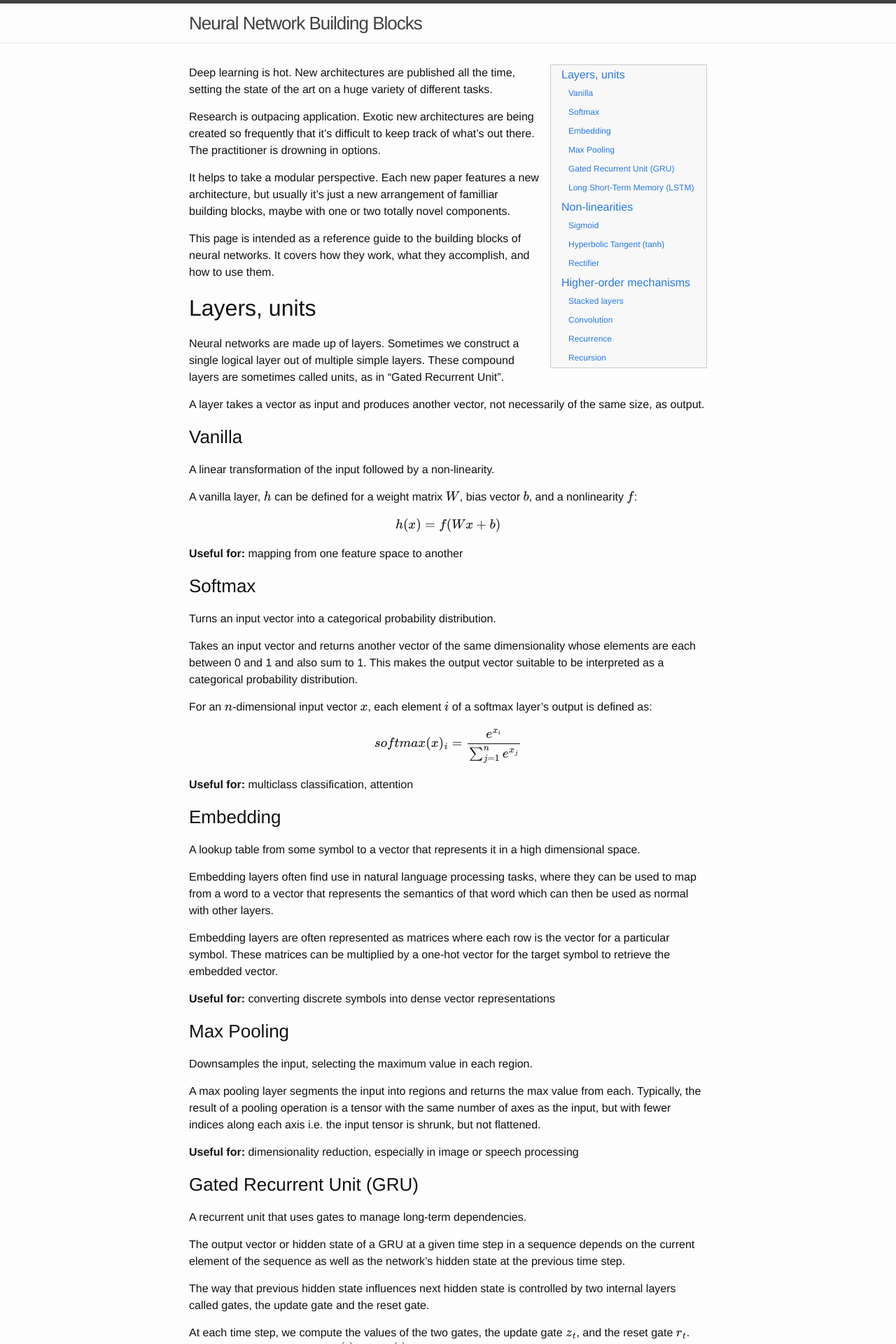
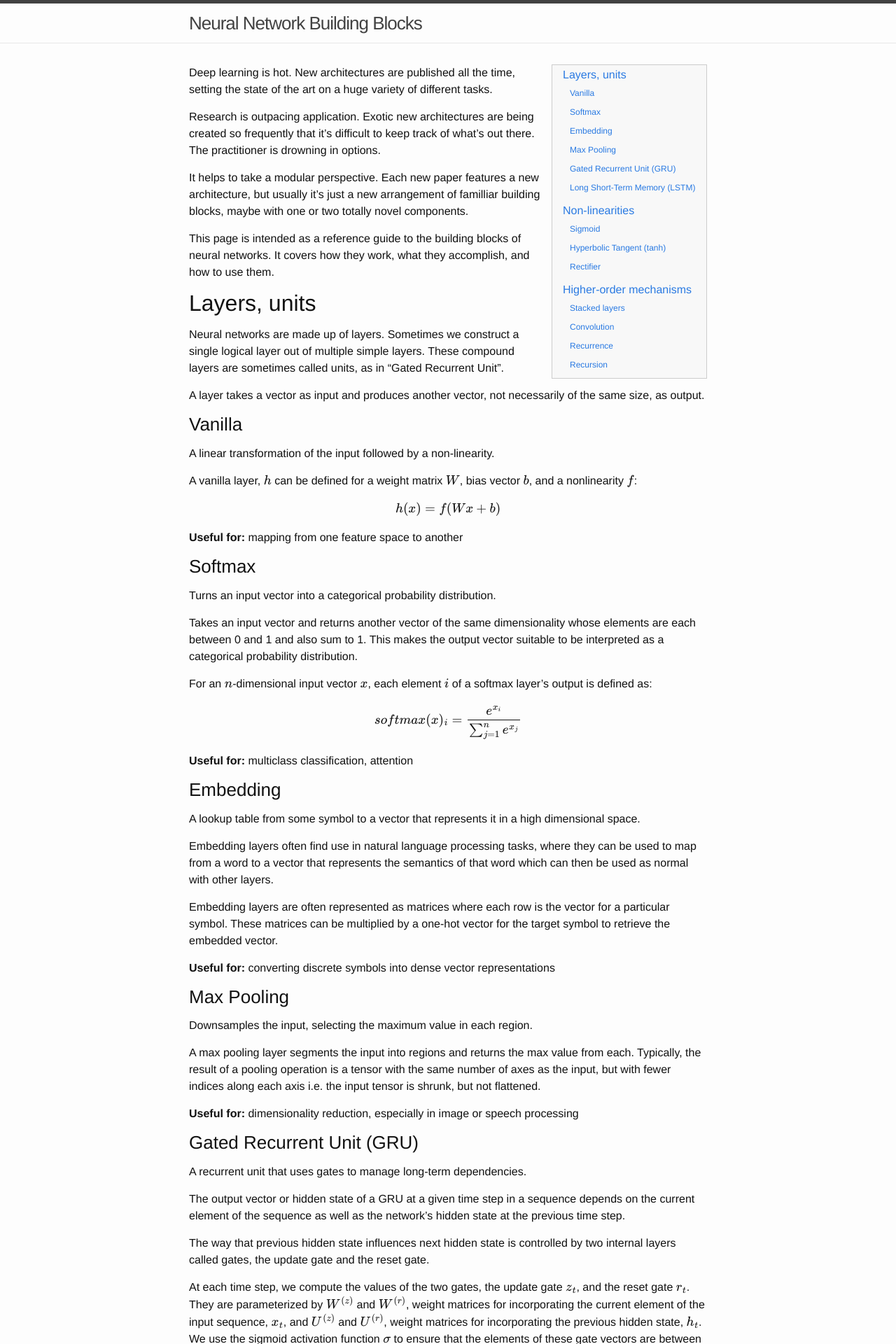
Before and after one commit to GradySimon/neural-network-building-blocks, a Jekyll site: the page built from index.md, in a window 1280 px wide. Shown: the top 1920 px of the page at 70% size. Built offline with Jekyll 4.4.1, drawn with Linux system fonts in a browser that asks for light colours; nearby versions of some CDN libraries; formulas are drawn with MathJax 3.

Commit message:
Added Bootstrap, tweaked css to compensate

```diff
--- a/_includes/head.html
+++ b/_includes/head.html
@@ -5,6 +5,11 @@
 
   <title>{% if page.title %}{{ page.title }}{% else %}{{ site.title }}{% endif %}</title>
   <meta name="description" content="{% if page.excerpt %}{{ page.excerpt | strip_html | strip_newlines | truncate: 160 }}{% else %}{{ site.description }}{% endif %}">
+
+  <!-- Bootstrap -->
+  <link rel="stylesheet" href="https://maxcdn.bootstrapcdn.com/bootstrap/3.3.6/css/bootstrap.min.css" integrity="sha384-1q8mTJOASx8j1Au+a5WDVnPi2lkFfwwEAa8hDDdjZlpLegxhjVME1fgjWPGmkzs7" crossorigin="anonymous">
+  <link rel="stylesheet" href="https://maxcdn.bootstrapcdn.com/bootstrap/3.3.6/css/bootstrap-theme.min.css" integrity="sha384-fLW2N01lMqjakBkx3l/M9EahuwpSfeNvV63J5ezn3uZzapT0u7EYsXMjQV+0En5r" crossorigin="anonymous">
+  <script src="https://maxcdn.bootstrapcdn.com/bootstrap/3.3.6/js/bootstrap.min.js" integrity="sha384-0mSbJDEHialfmuBBQP6A4Qrprq5OVfW37PRR3j5ELqxss1yVqOtnepnHVP9aJ7xS" crossorigin="anonymous"></script>
 
   <link rel="stylesheet" href="{{ "/css/main.css" | prepend: site.baseurl }}">
   <link type="text/css" rel="stylesheet" href="{{ "/css/jquery.tocify.css" | prepend: site.baseurl }}" />
@@ -14,6 +19,7 @@
 
   <script src="https://ajax.googleapis.com/ajax/libs/jquery/1.11.3/jquery.min.js"></script>
   <script src="https://ajax.googleapis.com/ajax/libs/jqueryui/1.11.4/jquery-ui.min.js"></script>
+
 
   <script type="text/javascript" async src="//cdn.mathjax.org/mathjax/latest/MathJax.js?config=TeX-MML-AM_CHTML"></script>
 
--- a/css/jquery.tocify.css
+++ b/css/jquery.tocify.css
@@ -2,6 +2,16 @@
  * jquery.tocify.css 1.9.0
  * Author: @gregfranko
  */
+
+/* Twitter Bootstrap Override Style */
+.nav-list > li > a, .nav-list .nav-header {
+    margin: 0px;
+}
+
+/* Twitter Bootstrap Override Style */
+.nav-list > li > a {
+    padding: 5px;
+}
 
 /* The Table of Contents container element */
 .tocify {
@@ -15,18 +25,22 @@
     background-color: #f8f8f8;
 }
 
+/* Top level header elements */
+.tocify-header {
+    text-indent: 10px;
+}
+
 /* The Table of Contents is composed of multiple nested unordered lists.  These styles remove the default styling of an unordered list because it is ugly. */
 .tocify ul, .tocify li {
     list-style: none;
     margin: 0;
     padding: 0;
     border: none;
-    line-height: 27px;
+    line-height: 17px;
 }
 
-/* Top level header elements */
-.tocify-header {
-    text-indent: 10px;
+.tocify-header ul {
+    padding-bottom: 5px;
 }
 
 /* Top level subheader elements.  These are the first nested items underneath a header element. */
@@ -48,13 +62,3 @@
 .tocify-subheader .tocify-subheader .tocify-subheader {
     text-indent: 40px;
 }
-
-/* Twitter Bootstrap Override Style */
-.nav-list > li > a, .nav-list .nav-header {
-    margin: 0px;
-}
-
-/* Twitter Bootstrap Override Style */
-.nav-list > li > a {
-    padding: 5px;
-}
--- a/css/main.scss
+++ b/css/main.scss
@@ -23,7 +23,7 @@ $grey-color-light: lighten($grey-color, 40%);
 $grey-color-dark:  darken($grey-color, 25%);
 
 // Width of the content area
-$content-width:    800px;
+$content-width:    860px;
 
 $on-palm:          600px;
 $on-laptop:        800px;
```
